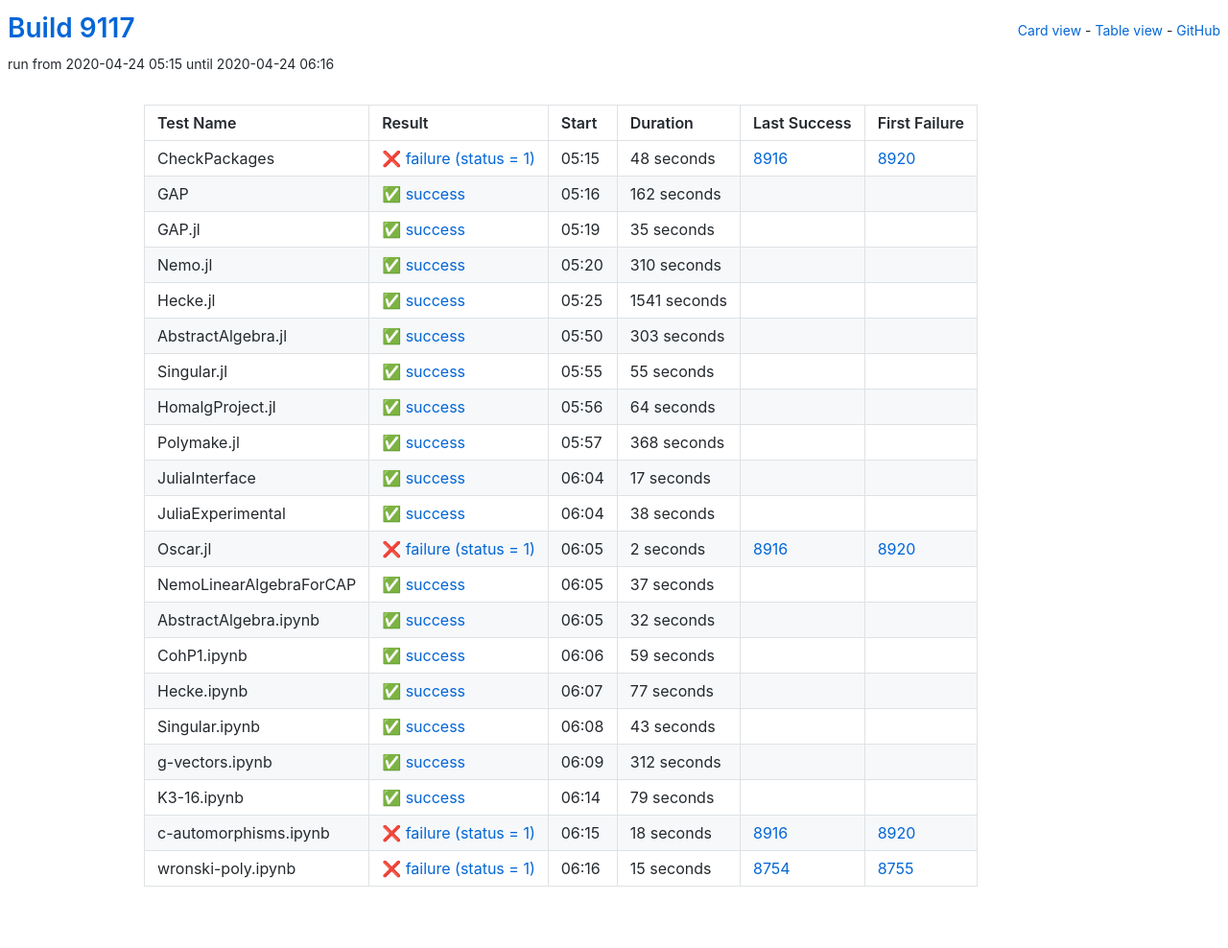
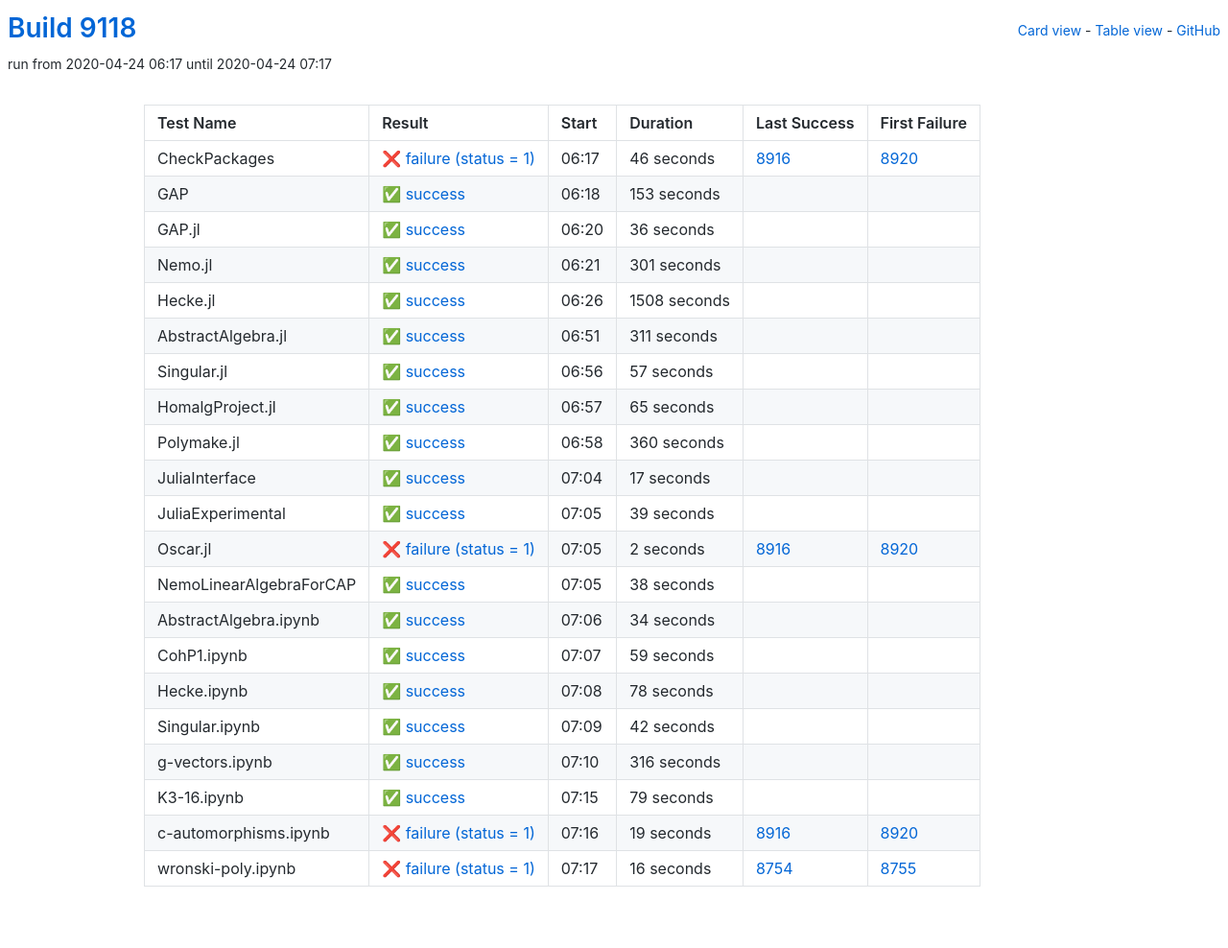
Before and after one commit to oscar-system/oscar-ci-status, a Jekyll site: the page built from table.html, in a window 1280 px wide. Shown: the whole page at 96% size. Built offline with Jekyll 4.4.1, drawn with Linux system fonts in a browser that asks for light colours.

Commit message:
Build 9118

```diff
--- a/_data/ci.yml
+++ b/_data/ci.yml
@@ -1,104 +1,104 @@
-build: 9117
-build_url: https://oscarci.mathematik.uni-kl.de/job/oscar/9117/
+build: 9118
+build_url: https://oscarci.mathematik.uni-kl.de/job/oscar/9118/
 job: oscar
 tests:
-- duration: 48
+- duration: 46
   exitcode: 1
   first_failure: 8920
   first_failure_url: https://oscarci.mathematik.uni-kl.de/job/oscar/8920/
   last_success: 8916
   last_success_url: https://oscarci.mathematik.uni-kl.de/job/oscar/8916/
-  log: https://oscarci.mathematik.uni-kl.de/job/oscar/9117/artifact/logs/build-9117/CheckPackages.log
+  log: https://oscarci.mathematik.uni-kl.de/job/oscar/9118/artifact/logs/build-9118/CheckPackages.log
   name: CheckPackages
-  start: 2020-04-24 05:15
+  start: 2020-04-24 06:17
   status: failure
   success: false
-- duration: 162
+- duration: 153
   exitcode: 0
   first_failure: false
   first_failure_url: null
   last_success: false
   last_success_url: null
-  log: https://oscarci.mathematik.uni-kl.de/job/oscar/9117/artifact/logs/build-9117/GAP.log
+  log: https://oscarci.mathematik.uni-kl.de/job/oscar/9118/artifact/logs/build-9118/GAP.log
   name: GAP
-  start: 2020-04-24 05:16
+  start: 2020-04-24 06:18
   status: success
   success: true
-- duration: 35
+- duration: 36
   exitcode: 0
   first_failure: false
   first_failure_url: null
   last_success: false
   last_success_url: null
-  log: https://oscarci.mathematik.uni-kl.de/job/oscar/9117/artifact/logs/build-9117/GAP.jl.log
+  log: https://oscarci.mathematik.uni-kl.de/job/oscar/9118/artifact/logs/build-9118/GAP.jl.log
   name: GAP.jl
-  start: 2020-04-24 05:19
+  start: 2020-04-24 06:20
   status: success
   success: true
-- duration: 310
+- duration: 301
   exitcode: 0
   first_failure: false
   first_failure_url: null
   last_success: false
   last_success_url: null
-  log: https://oscarci.mathematik.uni-kl.de/job/oscar/9117/artifact/logs/build-9117/Nemo.jl.log
+  log: https://oscarci.mathematik.uni-kl.de/job/oscar/9118/artifact/logs/build-9118/Nemo.jl.log
   name: Nemo.jl
-  start: 2020-04-24 05:20
+  start: 2020-04-24 06:21
   status: success
   success: true
-- duration: 1541
+- duration: 1508
   exitcode: 0
   first_failure: false
   first_failure_url: null
   last_success: false
   last_success_url: null
-  log: https://oscarci.mathematik.uni-kl.de/job/oscar/9117/artifact/logs/build-9117/Hecke.jl.log
+  log: https://oscarci.mathematik.uni-kl.de/job/oscar/9118/artifact/logs/build-9118/Hecke.jl.log
   name: Hecke.jl
-  start: 2020-04-24 05:25
+  start: 2020-04-24 06:26
   status: success
   success: true
-- duration: 303
+- duration: 311
   exitcode: 0
   first_failure: false
   first_failure_url: null
   last_success: false
   last_success_url: null
-  log: https://oscarci.mathematik.uni-kl.de/job/oscar/9117/artifact/logs/build-9117/AbstractAlgebra.jl.log
+  log: https://oscarci.mathematik.uni-kl.de/job/oscar/9118/artifact/logs/build-9118/AbstractAlgebra.jl.log
   name: AbstractAlgebra.jl
-  start: 2020-04-24 05:50
+  start: 2020-04-24 06:51
   status: success
   success: true
-- duration: 55
+- duration: 57
   exitcode: 0
   first_failure: false
   first_failure_url: null
   last_success: false
   last_success_url: null
-  log: https://oscarci.mathematik.uni-kl.de/job/oscar/9117/artifact/logs/build-9117/Singular.jl.log
+  log: https://oscarci.mathematik.uni-kl.de/job/oscar/9118/artifact/logs/build-9118/Singular.jl.log
   name: Singular.jl
-  start: 2020-04-24 05:55
+  start: 2020-04-24 06:56
   status: success
   success: true
-- duration: 64
+- duration: 65
   exitcode: 0
   first_failure: false
   first_failure_url: null
   last_success: false
   last_success_url: null
-  log: https://oscarci.mathematik.uni-kl.de/job/oscar/9117/artifact/logs/build-9117/HomalgProject.jl.log
+  log: https://oscarci.mathematik.uni-kl.de/job/oscar/9118/artifact/logs/build-9118/HomalgProject.jl.log
   name: HomalgProject.jl
-  start: 2020-04-24 05:56
+  start: 2020-04-24 06:57
   status: success
   success: true
-- duration: 368
+- duration: 360
   exitcode: 0
   first_failure: false
   first_failure_url: null
   last_success: false
   last_success_url: null
-  log: https://oscarci.mathematik.uni-kl.de/job/oscar/9117/artifact/logs/build-9117/Polymake.jl.log
+  log: https://oscarci.mathematik.uni-kl.de/job/oscar/9118/artifact/logs/build-9118/Polymake.jl.log
   name: Polymake.jl
-  start: 2020-04-24 05:57
+  start: 2020-04-24 06:58
   status: success
   success: true
 - duration: 17
@@ -107,20 +107,20 @@
   first_failure_url: null
   last_success: false
   last_success_url: null
-  log: https://oscarci.mathematik.uni-kl.de/job/oscar/9117/artifact/logs/build-9117/JuliaInterface.log
+  log: https://oscarci.mathematik.uni-kl.de/job/oscar/9118/artifact/logs/build-9118/JuliaInterface.log
   name: JuliaInterface
-  start: 2020-04-24 06:04
+  start: 2020-04-24 07:04
   status: success
   success: true
-- duration: 38
+- duration: 39
   exitcode: 0
   first_failure: false
   first_failure_url: null
   last_success: false
   last_success_url: null
-  log: https://oscarci.mathematik.uni-kl.de/job/oscar/9117/artifact/logs/build-9117/JuliaExperimental.log
+  log: https://oscarci.mathematik.uni-kl.de/job/oscar/9118/artifact/logs/build-9118/JuliaExperimental.log
   name: JuliaExperimental
-  start: 2020-04-24 06:04
+  start: 2020-04-24 07:05
   status: success
   success: true
 - duration: 2
@@ -129,31 +129,31 @@
   first_failure_url: https://oscarci.mathematik.uni-kl.de/job/oscar/8920/
   last_success: 8916
   last_success_url: https://oscarci.mathematik.uni-kl.de/job/oscar/8916/
-  log: https://oscarci.mathematik.uni-kl.de/job/oscar/9117/artifact/logs/build-9117/Oscar.jl.log
+  log: https://oscarci.mathematik.uni-kl.de/job/oscar/9118/artifact/logs/build-9118/Oscar.jl.log
   name: Oscar.jl
-  start: 2020-04-24 06:05
+  start: 2020-04-24 07:05
   status: failure
   success: false
-- duration: 37
+- duration: 38
   exitcode: 0
   first_failure: false
   first_failure_url: null
   last_success: false
   last_success_url: null
-  log: https://oscarci.mathematik.uni-kl.de/job/oscar/9117/artifact/logs/build-9117/NemoLinearAlgebraForCAP.log
+  log: https://oscarci.mathematik.uni-kl.de/job/oscar/9118/artifact/logs/build-9118/NemoLinearAlgebraForCAP.log
   name: NemoLinearAlgebraForCAP
-  start: 2020-04-24 06:05
+  start: 2020-04-24 07:05
   status: success
   success: true
-- duration: 32
+- duration: 34
   exitcode: 0
   first_failure: false
   first_failure_url: null
   last_success: false
   last_success_url: null
-  log: https://oscarci.mathematik.uni-kl.de/job/oscar/9117/artifact/logs/build-9117/AbstractAlgebra.ipynb.log
+  log: https://oscarci.mathematik.uni-kl.de/job/oscar/9118/artifact/logs/build-9118/AbstractAlgebra.ipynb.log
   name: AbstractAlgebra.ipynb
-  start: 2020-04-24 06:05
+  start: 2020-04-24 07:06
   status: success
   success: true
 - duration: 59
@@ -162,42 +162,42 @@
   first_failure_url: null
   last_success: false
   last_success_url: null
-  log: https://oscarci.mathematik.uni-kl.de/job/oscar/9117/artifact/logs/build-9117/CohP1.ipynb.log
+  log: https://oscarci.mathematik.uni-kl.de/job/oscar/9118/artifact/logs/build-9118/CohP1.ipynb.log
   name: CohP1.ipynb
-  start: 2020-04-24 06:06
+  start: 2020-04-24 07:07
   status: success
   success: true
-- duration: 77
+- duration: 78
   exitcode: 0
   first_failure: false
   first_failure_url: null
   last_success: false
   last_success_url: null
-  log: https://oscarci.mathematik.uni-kl.de/job/oscar/9117/artifact/logs/build-9117/Hecke.ipynb.log
+  log: https://oscarci.mathematik.uni-kl.de/job/oscar/9118/artifact/logs/build-9118/Hecke.ipynb.log
   name: Hecke.ipynb
-  start: 2020-04-24 06:07
+  start: 2020-04-24 07:08
   status: success
   success: true
-- duration: 43
+- duration: 42
   exitcode: 0
   first_failure: false
   first_failure_url: null
   last_success: false
   last_success_url: null
-  log: https://oscarci.mathematik.uni-kl.de/job/oscar/9117/artifact/logs/build-9117/Singular.ipynb.log
+  log: https://oscarci.mathematik.uni-kl.de/job/oscar/9118/artifact/logs/build-9118/Singular.ipynb.log
   name: Singular.ipynb
-  start: 2020-04-24 06:08
+  start: 2020-04-24 07:09
   status: success
   success: true
-- duration: 312
+- duration: 316
   exitcode: 0
   first_failure: false
   first_failure_url: null
   last_success: false
   last_success_url: null
-  log: https://oscarci.mathematik.uni-kl.de/job/oscar/9117/artifact/logs/build-9117/g-vectors.ipynb.log
+  log: https://oscarci.mathematik.uni-kl.de/job/oscar/9118/artifact/logs/build-9118/g-vectors.ipynb.log
   name: g-vectors.ipynb
-  start: 2020-04-24 06:09
+  start: 2020-04-24 07:10
   status: success
   success: true
 - duration: 79
@@ -206,30 +206,30 @@
   first_failure_url: null
   last_success: false
   last_success_url: null
-  log: https://oscarci.mathematik.uni-kl.de/job/oscar/9117/artifact/logs/build-9117/K3-16.ipynb.log
+  log: https://oscarci.mathematik.uni-kl.de/job/oscar/9118/artifact/logs/build-9118/K3-16.ipynb.log
   name: K3-16.ipynb
-  start: 2020-04-24 06:14
+  start: 2020-04-24 07:15
   status: success
   success: true
-- duration: 18
+- duration: 19
   exitcode: 1
   first_failure: 8920
   first_failure_url: https://oscarci.mathematik.uni-kl.de/job/oscar/8920/
   last_success: 8916
   last_success_url: https://oscarci.mathematik.uni-kl.de/job/oscar/8916/
-  log: https://oscarci.mathematik.uni-kl.de/job/oscar/9117/artifact/logs/build-9117/c-automorphisms.ipynb.log
+  log: https://oscarci.mathematik.uni-kl.de/job/oscar/9118/artifact/logs/build-9118/c-automorphisms.ipynb.log
   name: c-automorphisms.ipynb
-  start: 2020-04-24 06:15
+  start: 2020-04-24 07:16
   status: failure
   success: false
-- duration: 15
+- duration: 16
   exitcode: 1
   first_failure: 8755
   first_failure_url: https://oscarci.mathematik.uni-kl.de/job/oscar/8755/
   last_success: 8754
   last_success_url: https://oscarci.mathematik.uni-kl.de/job/oscar/8754/
-  log: https://oscarci.mathematik.uni-kl.de/job/oscar/9117/artifact/logs/build-9117/wronski-poly.ipynb.log
+  log: https://oscarci.mathematik.uni-kl.de/job/oscar/9118/artifact/logs/build-9118/wronski-poly.ipynb.log
   name: wronski-poly.ipynb
-  start: 2020-04-24 06:16
+  start: 2020-04-24 07:17
   status: failure
   success: false
```
Also changed, not shown: README.md.
